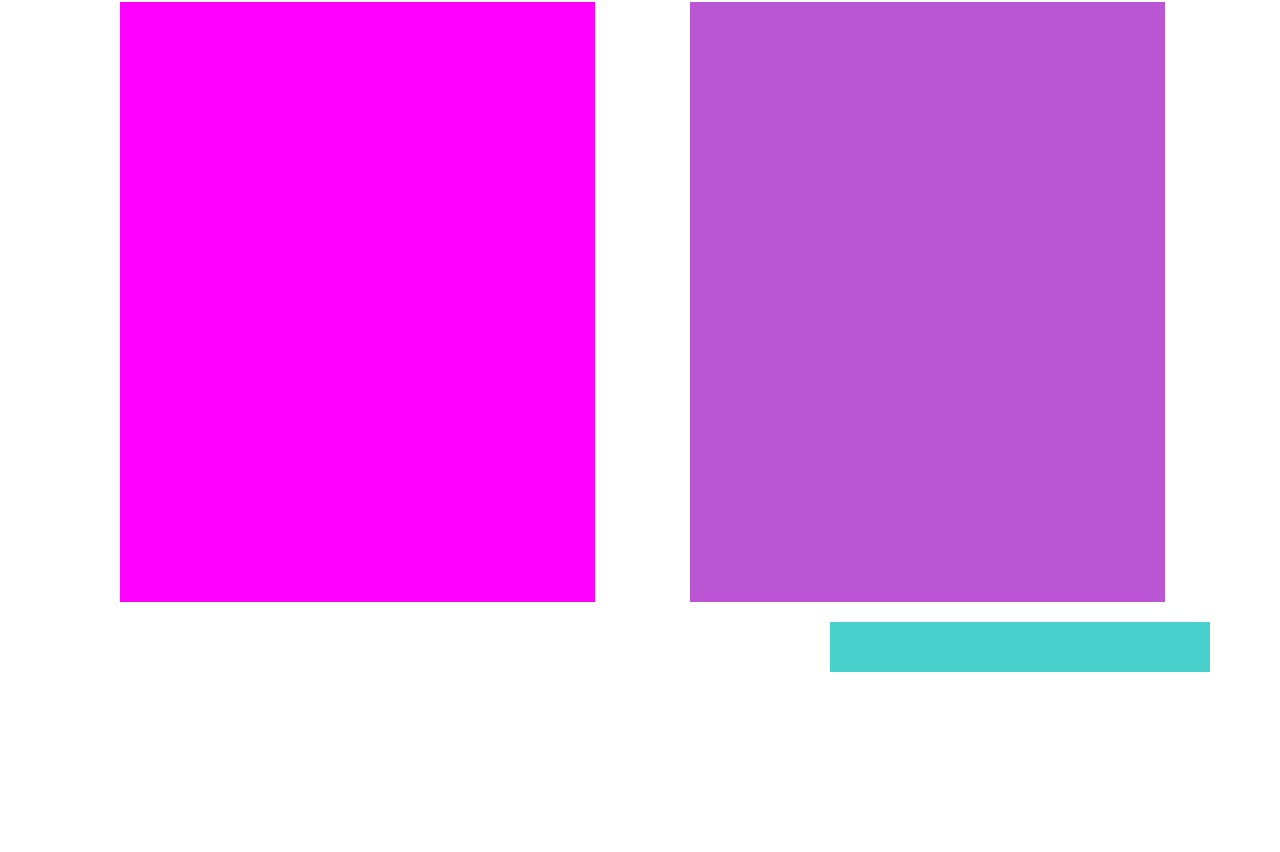
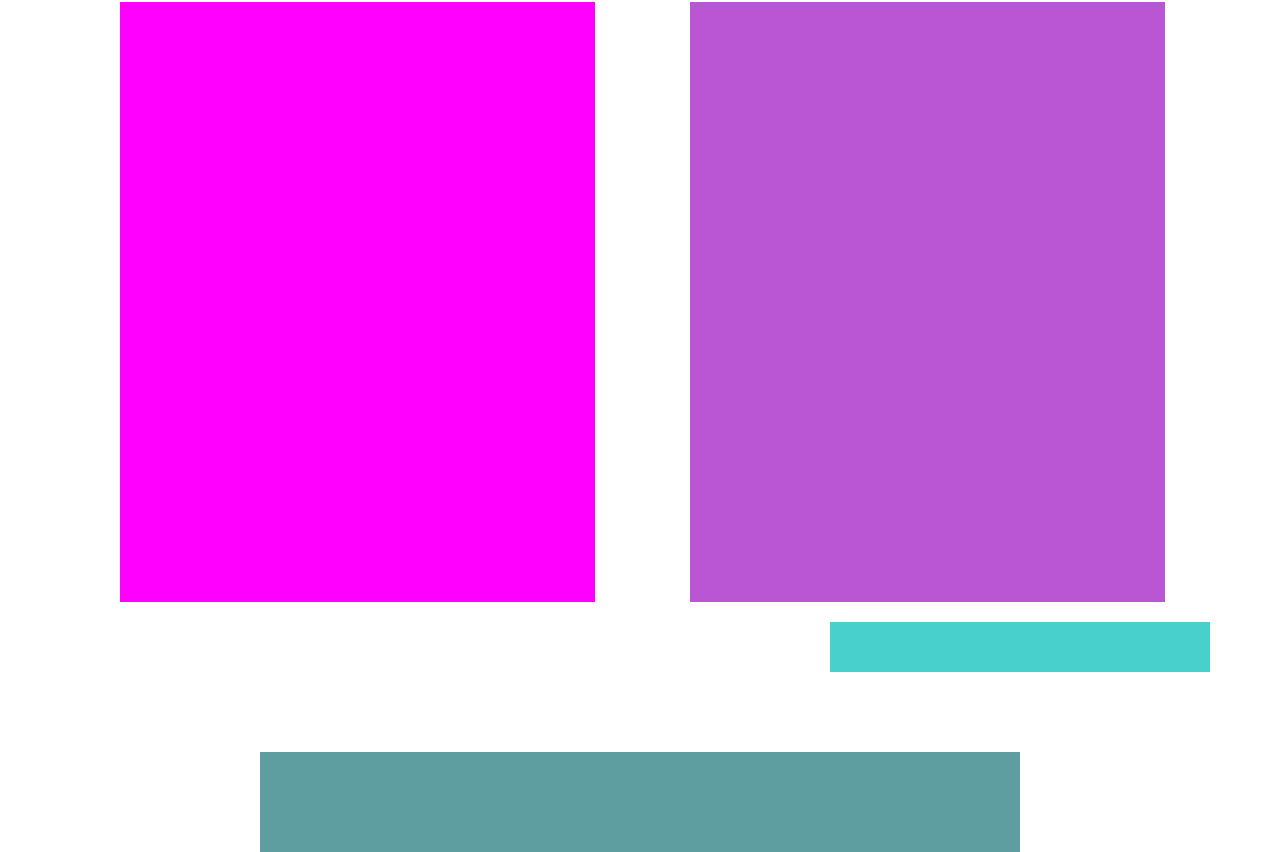
Before and after one commit to jenifferazevedo/J-Web-design-estudo, a plain HTML site: page curso-estudo.html in a window 1280 px wide. Shown: the part 1148-2000 px from the top of the page. Before the commit the page ends 1820 px from the top, so only its background shows below. Drawn offline with nearby package versions, Linux system fonts and the light colour scheme.

Commit message:
Espaço do anúncio

```diff
--- a/curso-estudo.html
+++ b/curso-estudo.html
@@ -69,6 +69,13 @@
                 <div class="col-lg-4 offset-lg-8" style="height: 50px; background: mediumturquoise; margin-top: 20px"></div>
             </div>
         </div>
+    <section id="anuncio">
+        <div class="container">
+            <div class="row">
+                <div class="col-lg-8 offset-lg-2" style="height: 100px; background:cadetblue; margin-top: 80px"
+            </div>
+        </div>
+    </section>
 
 
 
```
